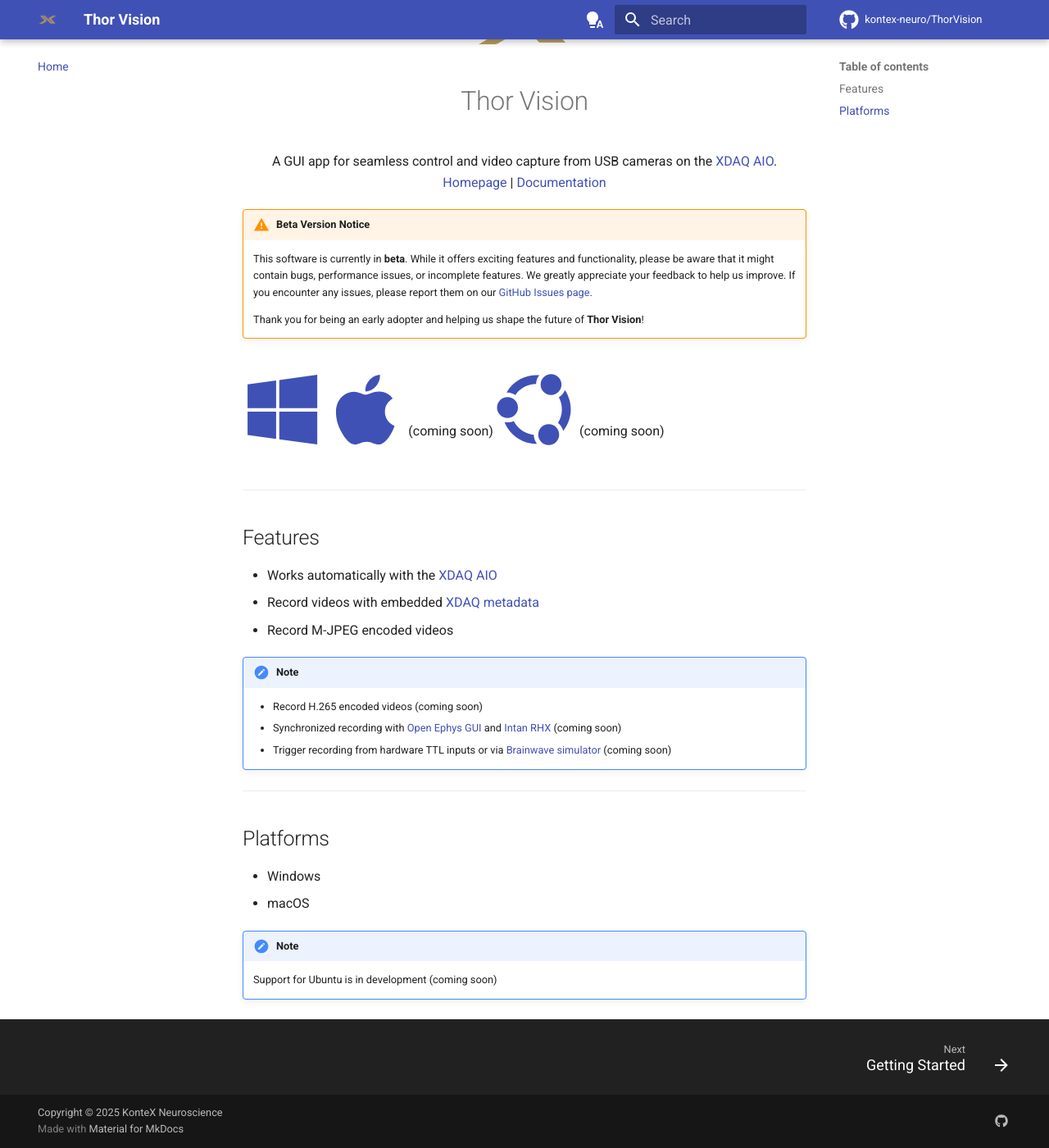
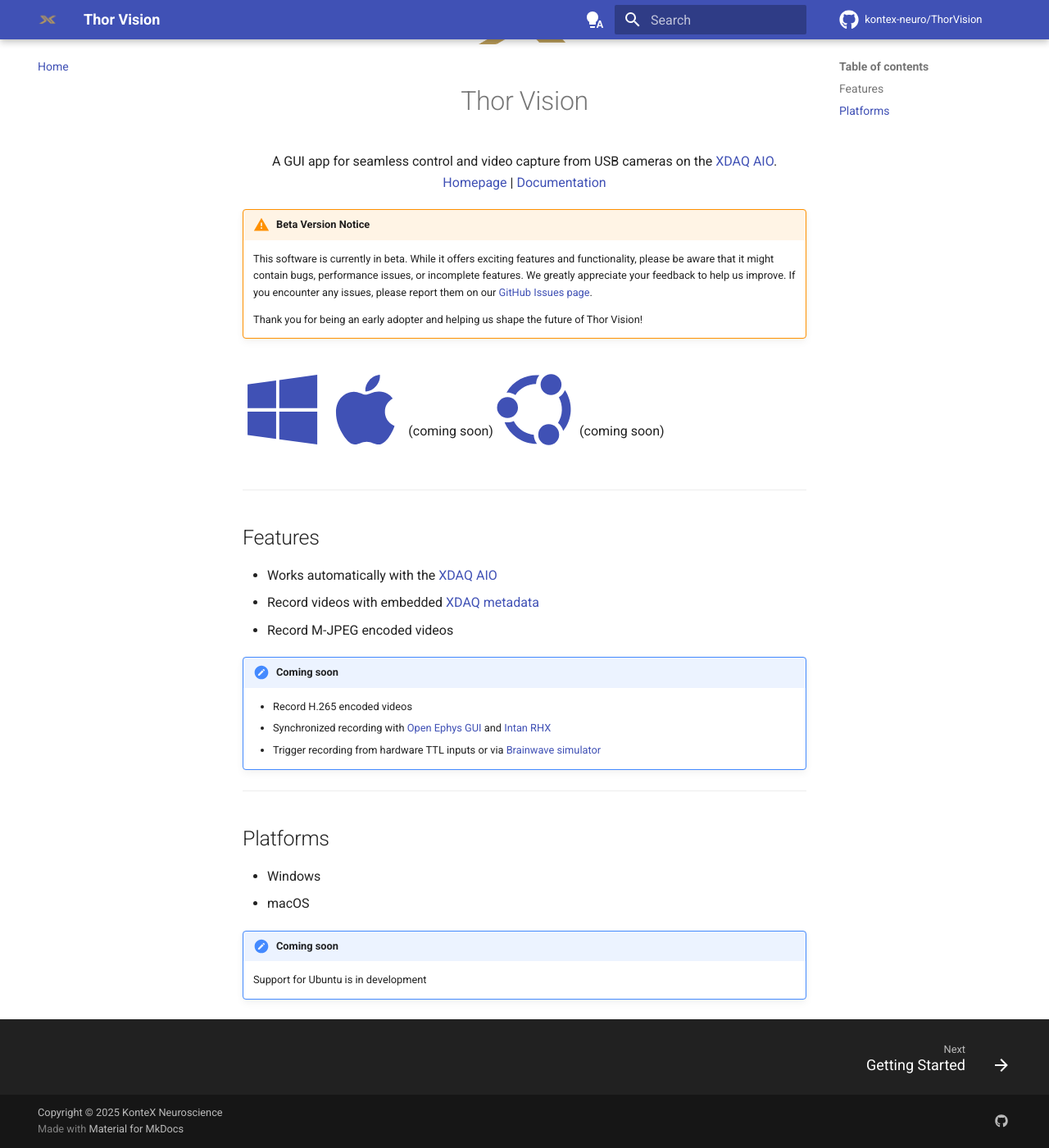
Before and after one commit to kontex-neuro/ThorVision, an MkDocs documentation site: the page built from docs/docs/index.md, in a window 1280 px wide and 1400 px high, scrolled down 182 px. Shown: the whole window at 82% size. Built offline with MkDocs 1.6.1 and Material for MkDocs 9.7.7, drawn with Linux system fonts in a browser that asks for light colours; comment, search, counter and statistics services are not loaded.

```diff
--- a/docs/docs/index.md
+++ b/docs/docs/index.md
@@ -16,15 +16,15 @@
 </div>
 
 /// warning | Beta Version Notice
-This software is currently in **beta**. While it offers exciting features and functionality,
+This software is currently in beta. While it offers exciting features and functionality,
 please be aware that it might contain bugs, performance issues, or incomplete features.
 We greatly appreciate your feedback to help us improve.
 If you encounter any issues, please report them on our [GitHub Issues page](https://github.com/kontex-neuro/ThorVision/issues).
 
-Thank you for being an early adopter and helping us shape the future of **Thor Vision**!
+Thank you for being an early adopter and helping us shape the future of Thor Vision!
 ///
 
-[:fontawesome-brands-windows:](https://github.com/kontex-neuro/ThorVision/releases/download/v0.0.1/XDAQ-VC-0.0.1-win64.exe){ .icon-large }
+[:fontawesome-brands-windows:](https://github.com/kontex-neuro/ThorVision/releases/download/v0.1.4/ThorVision-0.1.4-win64.exe){ .icon-large }
 [:fontawesome-brands-apple:](){ .icon-large } (coming soon)
 [:fontawesome-brands-ubuntu:](){ .icon-large } (coming soon)
 
@@ -36,12 +36,11 @@ Thank you for being an early adopter and helping us shape the future of **Thor V
 - Record videos with embedded [XDAQ metadata](xdaq-metadata.md)
 - Record M-JPEG encoded videos
 
-/// note | Note
-
-- Record H.265 encoded videos (coming soon)
-- Synchronized recording with [Open Ephys GUI](https://open-ephys.org/gui) and [Intan RHX](https://intantech.com/RHX_software.html) (coming soon)
-- Trigger recording from hardware TTL inputs or via [Brainwave simulator](https://www.kontex.io/product/Brainwave-Simulator) (coming soon)
-  ///
+/// note | Coming soon
+- Record H.265 encoded videos
+- Synchronized recording with [Open Ephys GUI](https://open-ephys.org/gui) and [Intan RHX](https://intantech.com/RHX_software.html)
+- Trigger recording from hardware TTL inputs or via [Brainwave simulator](https://www.kontex.io/product/Brainwave-Simulator)
+///
 
 ---
 
@@ -50,6 +49,6 @@ Thank you for being an early adopter and helping us shape the future of **Thor V
 - Windows
 - macOS
 
-/// note | Note
-Support for Ubuntu is in development (coming soon)
+/// note | Coming soon
+Support for Ubuntu is in development
 ///
```
Also changed, not shown: docs/docs/FAQs.md (+6 -5 lines), docs/docs/getting-started.md (+4 -2 lines), docs/docs/user-manual.md (+28 -24 lines), README.md, docs/docs/camera-control-options.png, docs/docs/record-settings.png, docs/docs/ui-overview.png, 1 other file.
